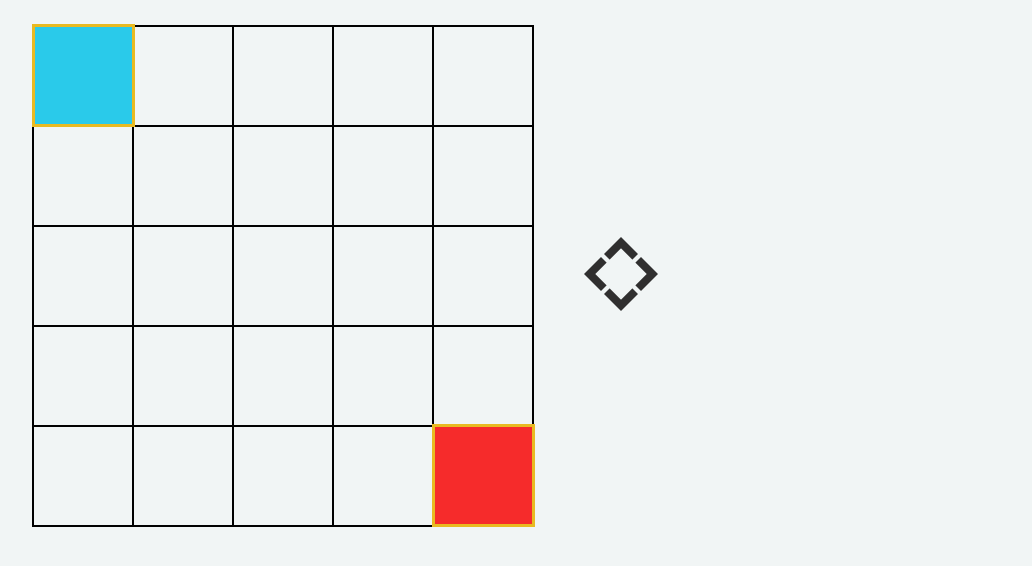
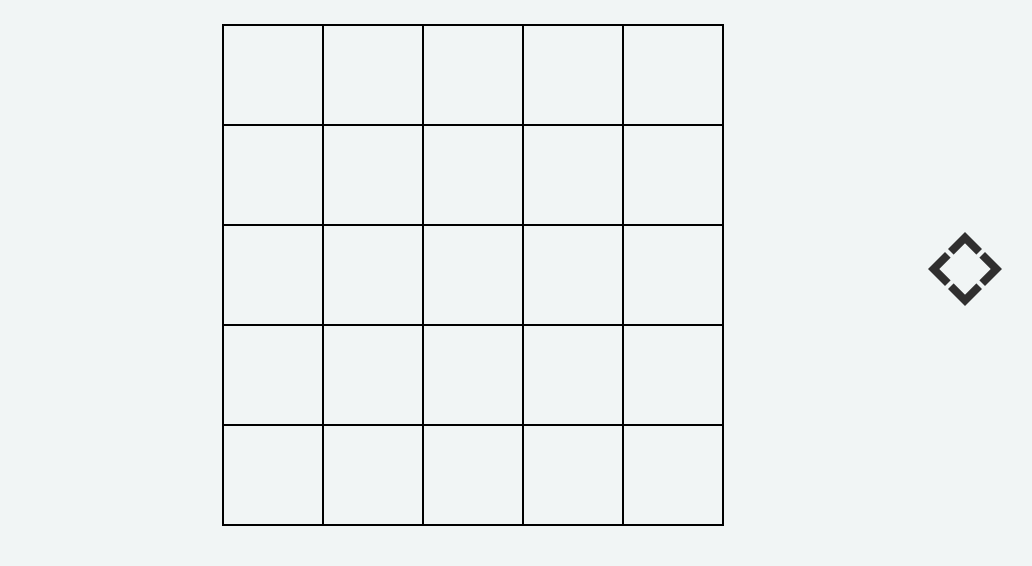
Before and after one commit to AntoineGeoris/ProjetIA, a Flask app: page /game/ in a window 1280 px wide. Shown: the part 56-622 px from the top of the page, without its empty margins (167-1199 px from the left). Run offline with Flask 2, Linux system fonts and the light colour scheme; some libraries are stand-ins or nearby versions.

Commit message:
OWL affichage du plateau

```diff
--- a/myapp/static/scripts/game.js
+++ b/myapp/static/scripts/game.js
@@ -1,147 +1,56 @@
-const GAME_BOARD_WIDTH = 5;
-const GAME_BOARD_HEIGHT = 5;
+(function () {
+    const { Component, Store, mount } = owl;
+    const { xml } = owl.tags;
+    const { whenReady } = owl.utils;
+    const { useRef, useDispatch, useState, useStore } = owl.hooks;
 
-class Player {
-    constructor(name, line, box) {
-        this._name = name;
-        this._line = line;
-        this._box = box;
-    }
+    const GAME_BOARD_TEMPLATE = xml /* xml */ `
+        <div>
+            <table id="gameBoard">
+                <t t-foreach="table" t-as="line">
+                    <tr>
+                        <t t-foreach="line" t-as="box">
+                            <td class="gameBoardBox"></td>
+                        </t>
+                    </tr>
+                </t>
+            </table>
+            <div id="arrow_div">
+                <a class="arrow" id="left" t-on-click="arrowClick('left')"></a>
+                <a class="arrow" id="right" t-on-click="arrowClick('right')"></a>
+                <a class="arrow" id="up" t-on-click="arrowClick('up')"></a>
+                <a class="arrow" id="down" t-on-click="arrowClick('down')"></a>
+            </div>
+        </div>`;
 
-    /*---getters---*/
+    class GameBoard extends Component {
+        static template = GAME_BOARD_TEMPLATE;
 
-    get name() {
-        return this._name;
-    }
+        table = [[0,0,0,0,0], [0,0,0,0,0], [0,0,0,0,0],[0,0,0,0,0],[0,0,0,0,0]];
 
-    get line() {
-        return this._line;
-    }
+        async arrowClick(movement) {
+            let move = false;
 
-    get box() {
-        return this._box;
-    }
+            if (movement === "left")
+                move = movement;
+            else if (movement === "right")
+                move = movement;
+            else if (movement === "up")
+                move = movement;
+            else if (movement === "down")
+                move = movement;
 
-    /*---setters---*/
-
-    set line(line) {
-        if (line < GAME_BOARD_WIDTH && line >= 0) {
-            this._line = line;
-        } else {
-            throw "Position invalide."
+            if (move) {
+                console.log(move);
+            }
         }
     }
 
-    set box(box) {
-        if (box < GAME_BOARD_HEIGHT && box >= 0) {
-            this._box = box;
-        } else {
-            throw "Position invalide."
-        }
+    function setup() {
+        owl.config.mode = "dev";
+        mount(GameBoard, { target: document.body });
     }
 
-    set name(name) {
-        this._name = name;
-    }
-}
+    whenReady(setup);
 
-class GameBoard {
-    constructor(player1, player2) {
-        this.player1 = player1;
-        this.player2 = player2;
-        this.players = [player1, player2];
-        this.grid = [];
-        this.p = 0;
-    }
-
-    display() {
-        let directions = ["down", "up", "left", "right"];
-        document.write('<table id="gameBoard">');
-
-        for (let iLine = 0; iLine < GAME_BOARD_HEIGHT; iLine++) {
-            document.write('<tr>');
-            this.grid.push([]);
-            for (let iBox = 0; iBox < GAME_BOARD_WIDTH; iBox++) {
-                let box = document.createElement("td");
-                box.classList.add("gameBoardBox")
-                document.body.getElementsByTagName("tr")[iLine].appendChild(box);
-                this.grid[iLine].push(box);
-                document.write('</td>');
-            }
-            document.write('</tr>');
-        }
-        this.grid[0][0].classList.add("playerOne")
-        this.grid[0][0].classList.toggle("playerOn");
-        this.grid[4][4].classList.add("playerTwo")
-        this.grid[4][4].classList.toggle("playerOn");
-        document.write('</table>');
-
-        document.write("<div id='arrow_div'>");
-        for (let i = 0; i < 4; i++) {
-            let arrow = document.createElement("a");
-            arrow.classList.add("arrow");
-            arrow.id = directions[i];
-            arrow.addEventListener('click', () => this.move(arrow.id));
-            document.getElementById("arrow_div").appendChild(arrow);
-        }
-        document.write("</div>");
-    }
-
-    move(direction) {
-        if (this.#allowedMove(direction)) {
-            let box = this.players[this.p % 2].box;
-            let line = this.players[this.p % 2].line;
-
-            this.grid[line][box].classList.toggle("playerOn");
-
-            switch(direction){
-                case "left":
-                    this.grid[line][box - 1].classList.add(this.p % 2 == 0 ? "playerOne" : "playerTwo");
-                    this.grid[line][box - 1].classList.toggle("playerOn");
-                    this.players[this.p % 2].box--;
-                    break;
-                case "right":
-                    this.grid[line][box + 1].classList.add(this.p % 2 == 0 ? "playerOne" : "playerTwo");
-                    this.grid[line][box + 1].classList.toggle("playerOn");
-                    this.players[this.p % 2].box++;
-                    break;
-                case "down":
-                    this.grid[line + 1][box].classList.add(this.p % 2 == 0 ? "playerOne" : "playerTwo");
-                    this.grid[line + 1][box].classList.toggle("playerOn");
-                    this.players[this.p % 2].line++;
-                    break;
-                default:
-                    this.grid[line - 1][box].classList.add(this.p % 2 == 0 ? "playerOne" : "playerTwo");
-                    this.grid[line - 1][box].classList.toggle("playerOn");
-                    this.players[this.p % 2].line--;
-                    break;
-            }
-            this.p++;
-        }
-        else
-            alert("Déplacement non autorisé");
-    }
-
-    #allowedMove(direction) {
-        let box = this.players[this.p % 2].box;
-        let line = this.players[this.p % 2].line;
-
-        if (direction == "left")
-            return box - 1 >= 0 && !this.grid[line][box - 1].classList.contains(this.p % 2 != 0 ? "playerOne" : "playerTwo");
-
-        if (direction == "right")
-            return box + 1 < GAME_BOARD_WIDTH && !this.grid[line][box + 1].classList.contains(this.p % 2 != 0 ? "playerOne" : "playerTwo");
-
-        if (direction == "down")
-            return line + 1 < GAME_BOARD_HEIGHT && !this.grid[line + 1][box].classList.contains(this.p % 2 != 0 ? "playerOne" : "playerTwo");
-
-        return line - 1 >= 0 && !this.grid[line - 1][box].classList.contains(this.p % 2 != 0 ? "playerOne" : "playerTwo");
-    }
-}
-
-/* window.onload = function () {
-    let player1 = new Player("Natan", 0, 0, "#2ACAEA");
-    let player2 = new Player("Antoine", 4, 4, "#F62B2B");
-    let game_board = new GameBoard(player1, player2);
-    game_board.display();
-} */
+}) ();
--- a/myapp/static/styles/game.css
+++ b/myapp/static/styles/game.css
@@ -34,28 +34,28 @@
 }
 
 .arrow#left {
-    right: 50px;
-    top : 250px;
+    left: 1100px;
+    top : 325px;
     transform: translate3d(0,-50%,0) rotate(-135deg);
 }
 
 
 .arrow#right {
-    right: 10px;
-    top : 250px;
+    left: 1140px;
+    top : 325px;
     transform: translate3d(0,-50%,0) rotate(45deg);
 }
 
 .arrow#up {
-    right: 30px;
-    top : 230px;
+    left: 1120px;
+    top : 305px;
     transform: translate3d(0,-50%,0) rotate(-45deg);
 }
 
 
 .arrow#down {
-    right: 30px;
-    top : 270px;
+    left: 1120px;
+    top : 345px;
     transform: translate3d(0,-50%,0) rotate(135deg);
 }
 
--- a/myapp/templates/game.html
+++ b/myapp/templates/game.html
@@ -2,14 +2,9 @@
 
 {% block head %}
 	<link rel="stylesheet" type="text/css" href="{{ url_for('static',filename='styles/game.css') }}">
+	<script src="{{ url_for('static', filename='scripts/owl.iife.js') }}"></script>
 	<script src="{{ url_for('static',filename='scripts/game.js')}}"></script>
 {% endblock %}
 
 {% block content %}
-	<script>
-		let player1 = new Player("Natan", 0, 0);
-		let player2 = new Player("Antoine", 4, 4);
-		let game_board = new GameBoard(player1, player2);
-		game_board.display();
-	</script>
 {% endblock %}
```
